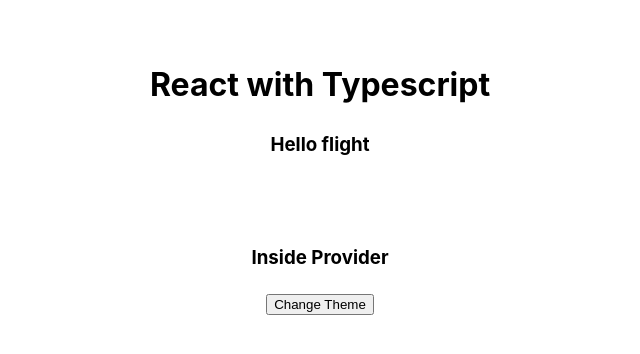
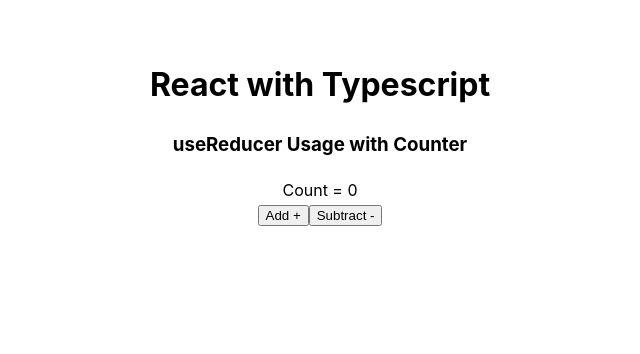
Before and after one commit to sarb001/React-TS-Project, a React (Vite) app: page / in a window 1280 px wide. Shown: the top 354 px of the page, without its empty margins (320-960 px from the left). Built offline with nearby package versions, Linux system fonts and the light colour scheme.

Commit message:
useReducer via counter in ts

```diff
--- a/src/App.tsx
+++ b/src/App.tsx
@@ -1,6 +1,7 @@
 
 import './App.css'
-import ContextUsage from './assets/Components/ContextUsage'
+import UseReducerUsage from './assets/Components/UseReducerUsage'
+// import ContextUsage from './assets/Components/ContextUsage'
 // import StateUsage from './assets/Components/StateUsage'
 // import Box from './assets/Components/Box'
 
@@ -12,7 +13,8 @@
            addnumber = {45}
           /> */}
           {/* <StateUsage /> */}
-          <ContextUsage />
+          {/* <ContextUsage /> */}
+          <UseReducerUsage />
     </>
   )
 }
--- a/src/assets/Components/ContextUsage.tsx
+++ b/src/assets/Components/ContextUsage.tsx
@@ -31,7 +31,7 @@
      )
 }
 
-// passed here as Main Component
+// Passed here as Main Component Provider
 
 const ContextUsage = () => {
   return (
--- /dev/null
+++ b/src/assets/Components/UseReducerUsage.tsx
@@ -0,0 +1,63 @@
+import { useReducer } from "react" ;
+
+interface StateType {
+    counter: number,
+}
+
+const initialState : StateType = {
+     counter : 0
+}
+
+type ActionType  =                                           // any one from these Two
+   | {type : "INCREMENT" ; payload : number}
+   | {type : "DECREMENT" ; payload : number};
+
+
+const reducer = (state : StateType ,action: ActionType)  => {
+    switch(action.type){
+        case "INCREMENT" :
+           return { counter : state.counter + action.payload };
+        case "DECREMENT" :
+           return { counter : state.counter - action.payload };
+         default :
+          return state;
+    }
+}
+
+// initialState Created
+// reducer created
+// dispatch Action
+
+
+const UseReducerUsage = () => {
+
+    const [state,dispatch] = useReducer(reducer,initialState);
+
+     const increment = () => {
+        dispatch({
+            type : "INCREMENT",
+            payload : 1,
+        })
+     }
+     const decrement = () => {
+        dispatch({
+            type : "DECREMENT",
+            payload : 1,
+        })
+     }
+
+  return (
+    <div className="usereducer">
+        <h3> useReducer Usage with Counter  </h3>
+           <div className="countcontainer">
+                 <span> Count = {state.counter}  </span>
+                 <div>
+                    <button  onClick = {increment} > Add +   </button>
+                    <button  onClick = {decrement} > Subtract - </button>
+                 </div>
+           </div>
+    </div>
+  )
+}
+
+export default UseReducerUsage
```
